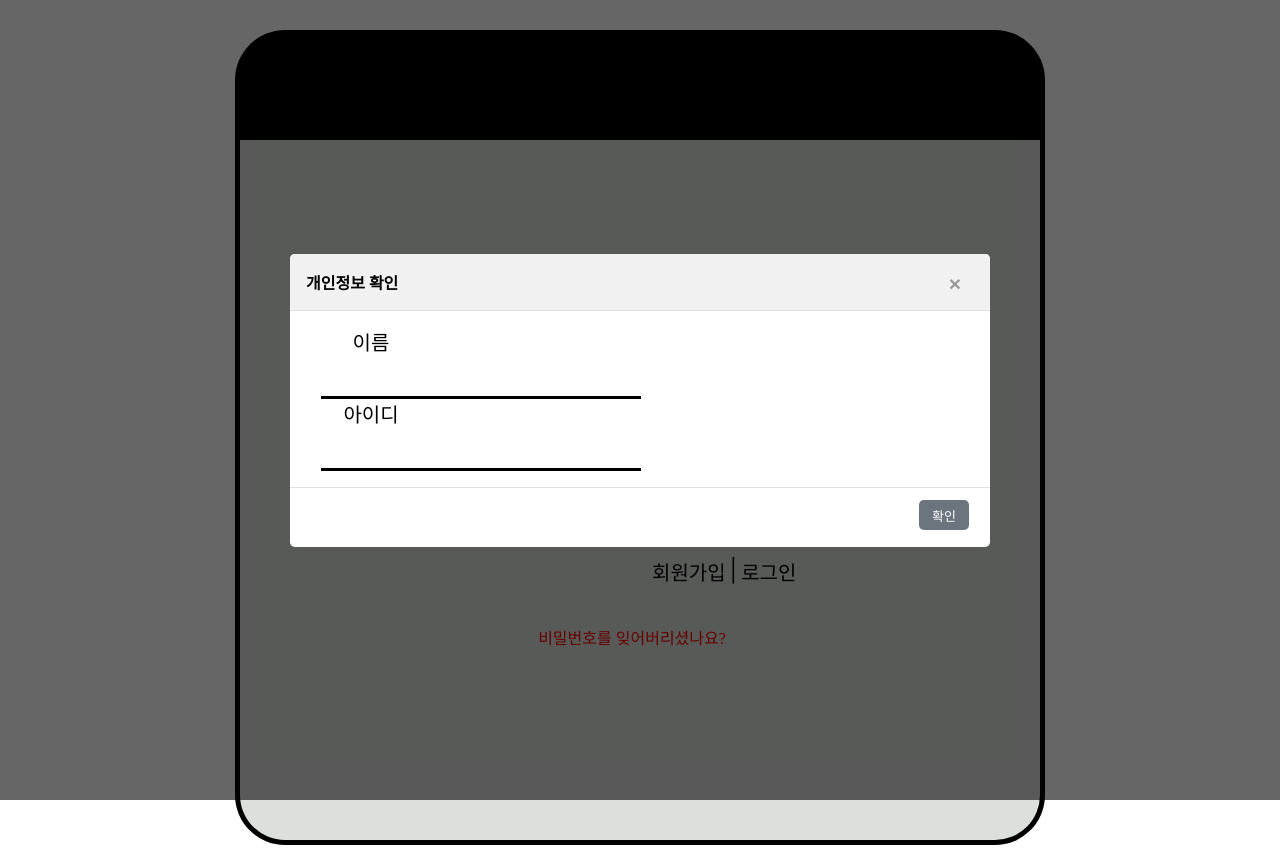
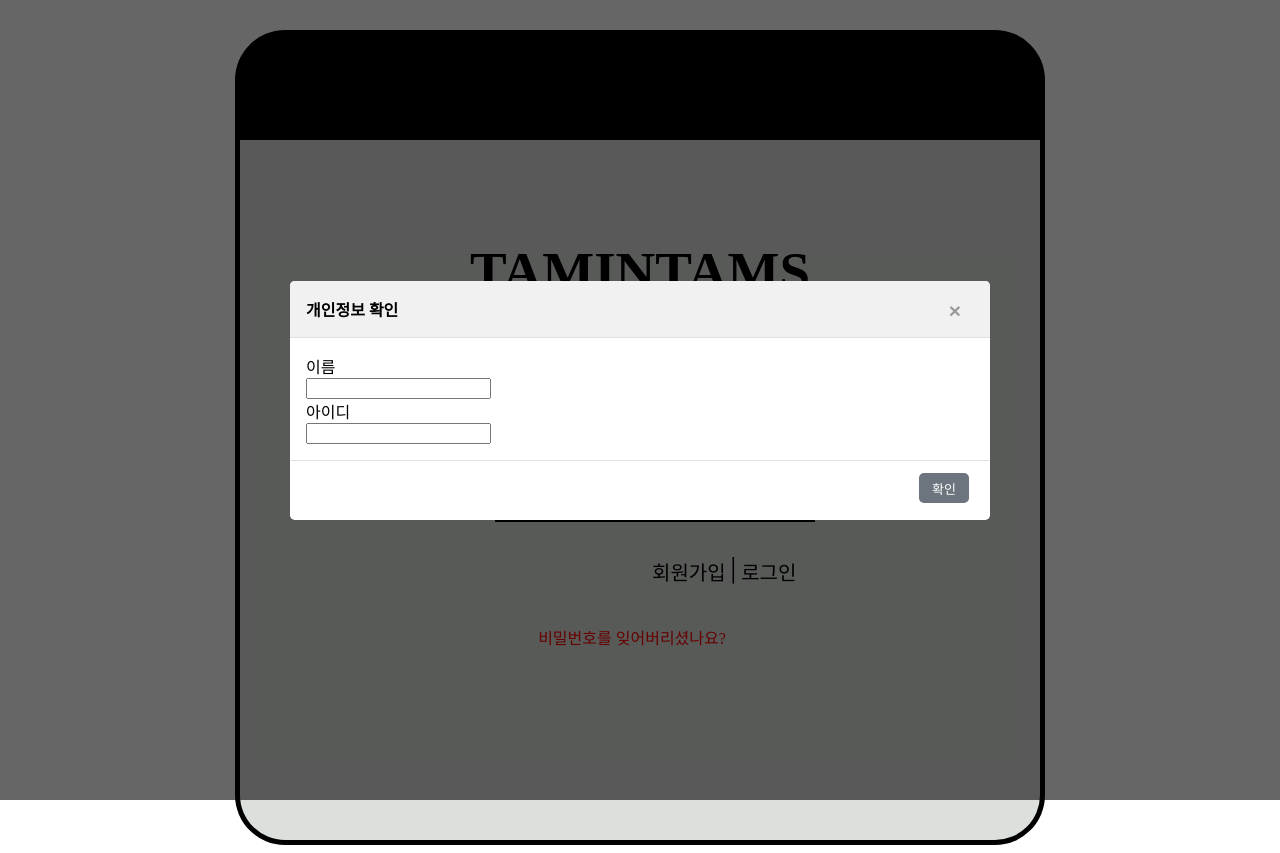
Before and after one commit to karinabluu/TamInTams, a React (Create React App) app: page / in a window 1280 px wide. Both pictures are taken after a click on the button "비밀번호를 잊어버리셨나요?". Built offline with nearby package versions, Linux system fonts and the light colour scheme.

Commit message:
11/7
11/7

```diff
--- a/src/components/Modal/PasswordChangeModal.jsx
+++ b/src/components/Modal/PasswordChangeModal.jsx
@@ -1,6 +1,7 @@
 import React, { useState } from 'react';
 import axios from 'axios';
 import * as St from '../../styles/styles';
+import '../../styles/css/PasswordChangeModal.css';
 
 export default function PasswordChangeModal(props) {
   const [name, setName] = useState('');
@@ -85,24 +86,26 @@
             </button>
           </header>
           <main>
-            <St.JoinText>이름</St.JoinText>
-            <St.Input
+            <St.PCMText>이름</St.PCMText>
+            <St.PCMInput
               type="text"
               name="name"
               value={name}
               onChange={handleChange}
             />
-            <St.JoinText>아이디</St.JoinText>
-            <St.Input
+
+            <St.PCMText>아이디</St.PCMText>
+            <St.PCMInput
               type="text"
               name="userId"
               value={userId}
               onChange={handleChange}
             />
+
             {isVerified && (
               <div>
-                <St.JoinText>새로운 비밀번호</St.JoinText>
-                <St.Input
+                <St.PCMText>새로운 비밀번호</St.PCMText>
+                <St.PCMInput
                   type="password"
                   name="password"
                   value={password}
--- a/src/pages/Floor3.jsx
+++ b/src/pages/Floor3.jsx
@@ -1,29 +1,29 @@
-import React, { useState, useEffect } from "react";
-import { Navigate, useNavigate } from "react-router-dom";
-import styled from "styled-components";
-import { getToken } from "../util/token";
-import * as St from "../styles/styles";
-import Modal from "../components/Modal/Modal";
-import axios from "axios";
+import React, { useState, useEffect } from 'react';
+import { Navigate, useNavigate } from 'react-router-dom';
+import styled from 'styled-components';
+import { getToken } from '../util/token';
+import * as St from '../styles/styles';
+import ReservationModal from '../components/Modal/ReservationModal';
+import axios from 'axios';
 
 // 룸버튼 크기
 
 const sizeHandler = (size) => {
   switch (size) {
-    case "large":
+    case 'large':
       return {
-        width: "125px",
-        height: "83px",
+        width: '125px',
+        height: '83px',
       };
-    case "small":
+    case 'small':
       return {
-        width: "62px",
-        height: "58px",
+        width: '62px',
+        height: '58px',
       };
-    case "xlarge":
+    case 'xlarge':
       return {
-        width: "102px",
-        height: "200px",
+        width: '102px',
+        height: '200px',
       };
     default:
       return {};
@@ -34,17 +34,17 @@
 // const color = ["green", "yellow", "transparent"];
 
 const roomData2 = [
-  { name: "다랑쉬오름", sizeHandler: "large", colorHandler: "green" },
-  { name: "용눈이오름", sizeHandler: "large", colorHandler: "green" },
-  { name: "따라비오름", sizeHandler: "large", colorHandler: "green" },
-  { name: "Na1", sizeHandler: "small", colorHandler: "yellow" },
-  { name: "Na2", sizeHandler: "small", colorHandler: "yellow" },
-  { name: "Na3", sizeHandler: "small", colorHandler: "yellow" },
-  { name: "거문오름", sizeHandler: "xlarge", colorHandler: "green" },
+  { name: '다랑쉬오름', sizeHandler: 'large', colorHandler: 'green' },
+  { name: '용눈이오름', sizeHandler: 'large', colorHandler: 'green' },
+  { name: '따라비오름', sizeHandler: 'large', colorHandler: 'green' },
+  { name: 'Na1', sizeHandler: 'small', colorHandler: 'yellow' },
+  { name: 'Na2', sizeHandler: 'small', colorHandler: 'yellow' },
+  { name: 'Na3', sizeHandler: 'small', colorHandler: 'yellow' },
+  { name: '거문오름', sizeHandler: 'xlarge', colorHandler: 'green' },
 ];
 
 const Floor3img = styled.div`
-  background-image: url("/Floor3.png");
+  background-image: url('/Floor3.png');
   height: 600px;
   background-repeat: no-repeat;
   background-position: center;
@@ -85,7 +85,7 @@
   const [modalOpen, setModalOpen] = useState(false); //초기값: 모달닫기상태
   const [selectedButtons, setSelectedButtons] = useState([]); //선택된 버튼들을 배열로 모아둠
   const [roomState, setroomState] = useState(roomData2); //index = roomData2(배열값)
-  const [roomname, setRoomname] = useState(""); //roomname = roomData2.name(방이름 초기값)
+  const [roomname, setRoomname] = useState(''); //roomname = roomData2.name(방이름 초기값)
 
   const navigate = useNavigate(); // 페이지간 이동을 위한 함수 import
 
@@ -93,7 +93,7 @@
   const timeSlots = Array.from({ length: 12 }, (_, time) => {
     const hour = time + 9;
     return {
-      label: `${hour < 10 ? "0" + hour : hour}:00`,
+      label: `${hour < 10 ? '0' + hour : hour}:00`,
       value: time,
     };
   });
@@ -101,7 +101,7 @@
   useEffect(() => {
     const token = getToken();
     if (!token) {
-      navigate("/login");
+      navigate('/login');
     }
   }, [navigate]);
 
@@ -109,12 +109,12 @@
     const token = getToken();
     console.log(token);
     try {
-      await axios.post("http://3.36.132.186:3018/api/log-out", null, {
+      await axios.post('http://3.36.132.186:3018/api/log-out', null, {
         headers: { Authorization: token },
       });
-      navigate("/");
+      navigate('/');
     } catch (error) {
-      console.error("로그아웃 실패", error);
+      console.error('로그아웃 실패', error);
     }
   };
 
@@ -122,7 +122,7 @@
   const handleOpenModal = (room) => {
     setModalOpen(true); //setModalOpen의 상태가 true값으로 되면서 열림
     setRoomname(room.name); //room.name을 클릭한 값의 데이터에서 받아옴
-    console.log("room name:", room.name); //room.name값 받는지 콘솔로그 체크
+    console.log('room name:', room.name); //room.name값 받는지 콘솔로그 체크
   };
 
   //모달닫기
@@ -141,7 +141,7 @@
       setSelectedButtons([...selectedButtons, hour]); // 선택된 버튼이 2개 미만이면 새로운 버튼 선택
     } else {
       setSelectedButtons([hour]); // 그 외에는 선택된 버튼을 새로운 버튼으로 대체
-      console.log("Selected button value:", hour, roomname);
+      console.log('Selected button value:', hour, roomname);
     }
   };
 
@@ -164,12 +164,12 @@
     <>
       <St.HeaderWrap>
         <St.ButtonWrapper>
-          <St.Button style={{ fontSize: "50px" }}>3F</St.Button>
+          <St.Button style={{ fontSize: '50px' }}>3F</St.Button>
           <span> I </span>
           <St.Button
-            style={{ color: "lightgrey" }}
+            style={{ color: 'lightgrey' }}
             onClick={() => {
-              navigate("/Floor2"); //2층 페이지로 이동하는 이벤트
+              navigate('/Floor2'); //2층 페이지로 이동하는 이벤트
             }}
           >
             2F
@@ -180,7 +180,7 @@
       <St.Mapping>
         <Floor3img />
         <ButtonsSpace>
-          <ButtonsColumns style={{ marginBottom: "46px" }}>
+          <ButtonsColumns style={{ marginBottom: '46px' }}>
             {roomState.slice(0, 3).map((room, index) => (
               <St.RoomButton
                 key={index}
@@ -229,7 +229,7 @@
       </St.Mapping>
 
       {/*모달 컴퍼넌트 추가*/}
-      <Modal
+      <ReservationModal
         open={modalOpen}
         close={handleCloseModal}
         roomname={roomname}
@@ -241,15 +241,15 @@
             key={timeSlot.value}
             className={`button timeslot ${
               selectedButtons && selectedButtons.includes(timeSlot.value)
-                ? "selected"
-                : ""
+                ? 'selected'
+                : ''
             }`}
             onClick={() => handleButtonClick(timeSlot.value)}
           >
             {timeSlot.label}
           </button>
         ))}
-      </Modal>
+      </ReservationModal>
     </>
   );
 };
--- /dev/null
+++ b/src/styles/css/PasswordChangeModal.css
@@ -0,0 +1,16 @@
+.modal > section {
+  width: 90%;
+  max-width: 500px;
+  margin: 0 auto;
+  border-radius: 0.3rem;
+  background-color: #fff;
+  /* 팝업이 열릴때 스르륵 열리는 효과 */
+  animation: modal-show 0.3s;
+  overflow: hidden;
+}
+.modal > section > header {
+  position: relative;
+  padding: 16px 64px 16px 16px;
+  background-color: red;
+  font-weight: 700;
+}
--- a/src/styles/styles.jsx
+++ b/src/styles/styles.jsx
@@ -77,10 +77,6 @@
 
 export const LoginButtons = styled.div`
   display: flex;
-  /* align-items: center; */
-  /* justify-content: center; */
-  /* padding: 30px; */
-  /* margin-left: 250px; */
   left: 53%;
   color: black;
   position: absolute;
@@ -128,6 +124,19 @@
   background-color: #dce0dc;
 `;
 
+// 비밀번호 관련 모달
+
+export const PCMText = styled.div`
+  /* font-size: 20px;
+  color: black;
+  width: 130px;
+  text-align: center; */
+`;
+
+export const PCMInput = styled.input`
+  /* cursor: pointer; */
+`;
+
 // 회원가입 페이지
 
 export const Input = styled.input`
@@ -153,7 +162,8 @@
   color: red;
   margin-top: 8px;
   display: flex;
-  transform: translate(40%);
+  transform: translate(104%);
+  width: 310px;
   /* text-align: center; */
 `;
 
```
Also changed, not shown: src/components/Modal/ReservationModal.jsx (renamed from src/components/Modal/Modal.jsx, +11 -11 lines), src/pages/Floor2.jsx (+63 -53 lines), src/pages/JoinPage.jsx (+0 -17 lines), src/styles/css/ReservationModal.css (renamed from src/styles/css/modal.css).
